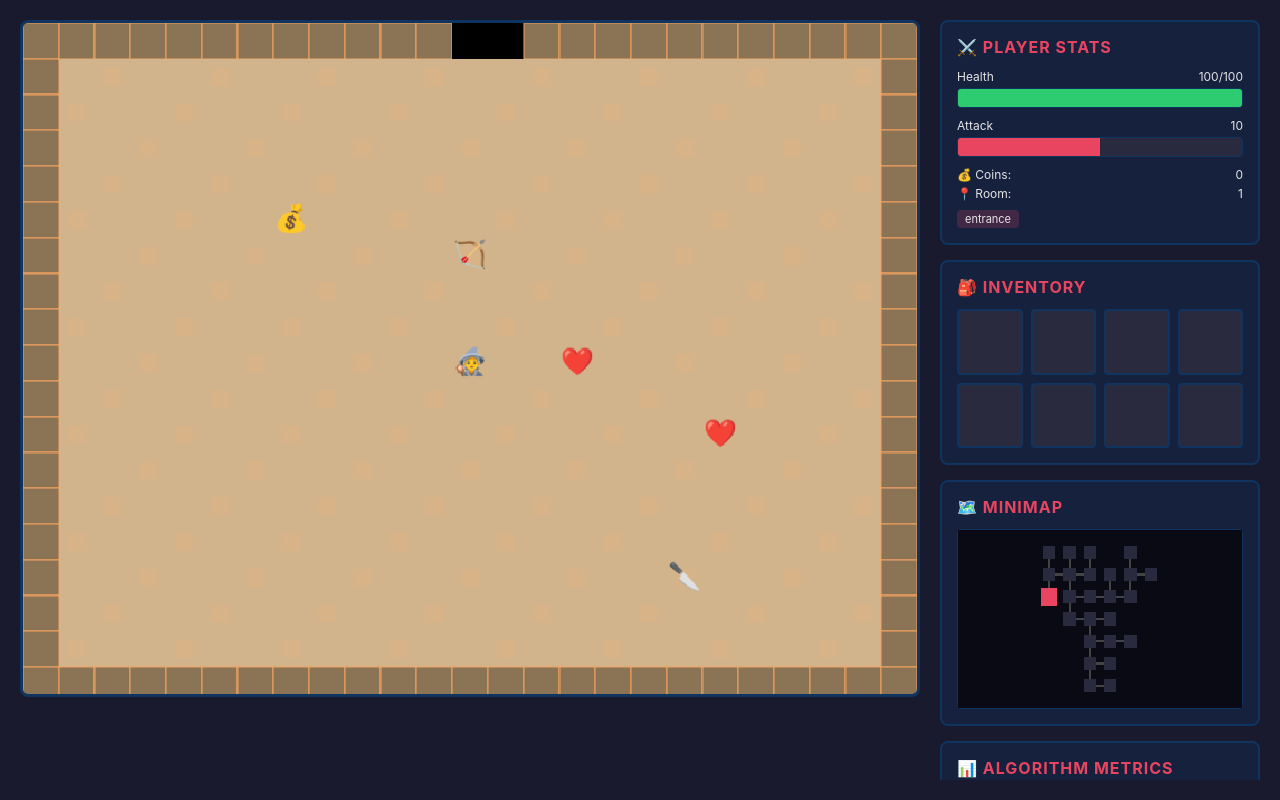
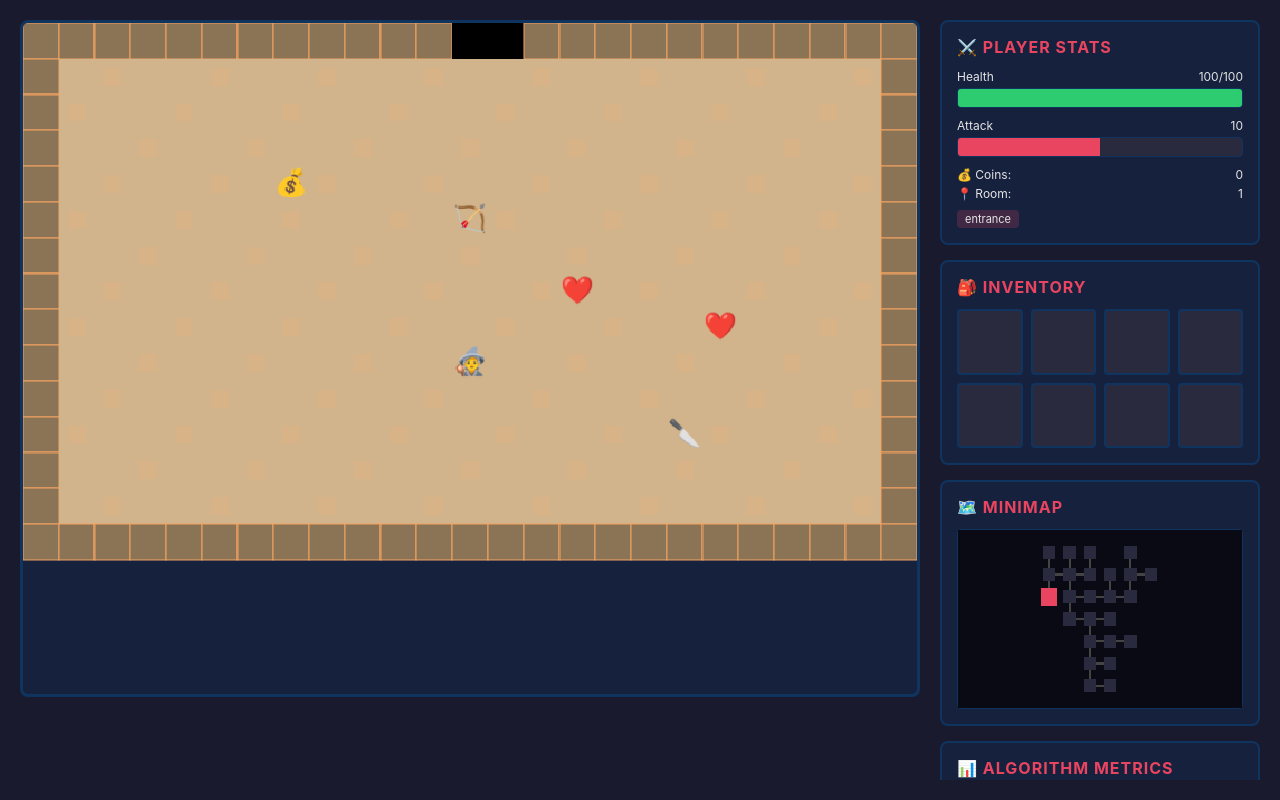
Before and after one commit to Cat-logo-in-github/PruferGame, a plain HTML site: page index.html in a window 1280 px wide. Drawn offline with Linux system fonts and the light colour scheme.

Commit message:
Height_fix

```diff
--- a/index.html
+++ b/index.html
@@ -350,7 +350,7 @@
         // ===============================================
         const TILE_SIZE = 32;
         const ROOM_WIDTH = 25;
-        const ROOM_HEIGHT = 19;
+        const ROOM_HEIGHT = 15;
 
         let canvas, ctx, minimapCanvas, minimapCtx;
         let n = 25; // number of rooms
```
